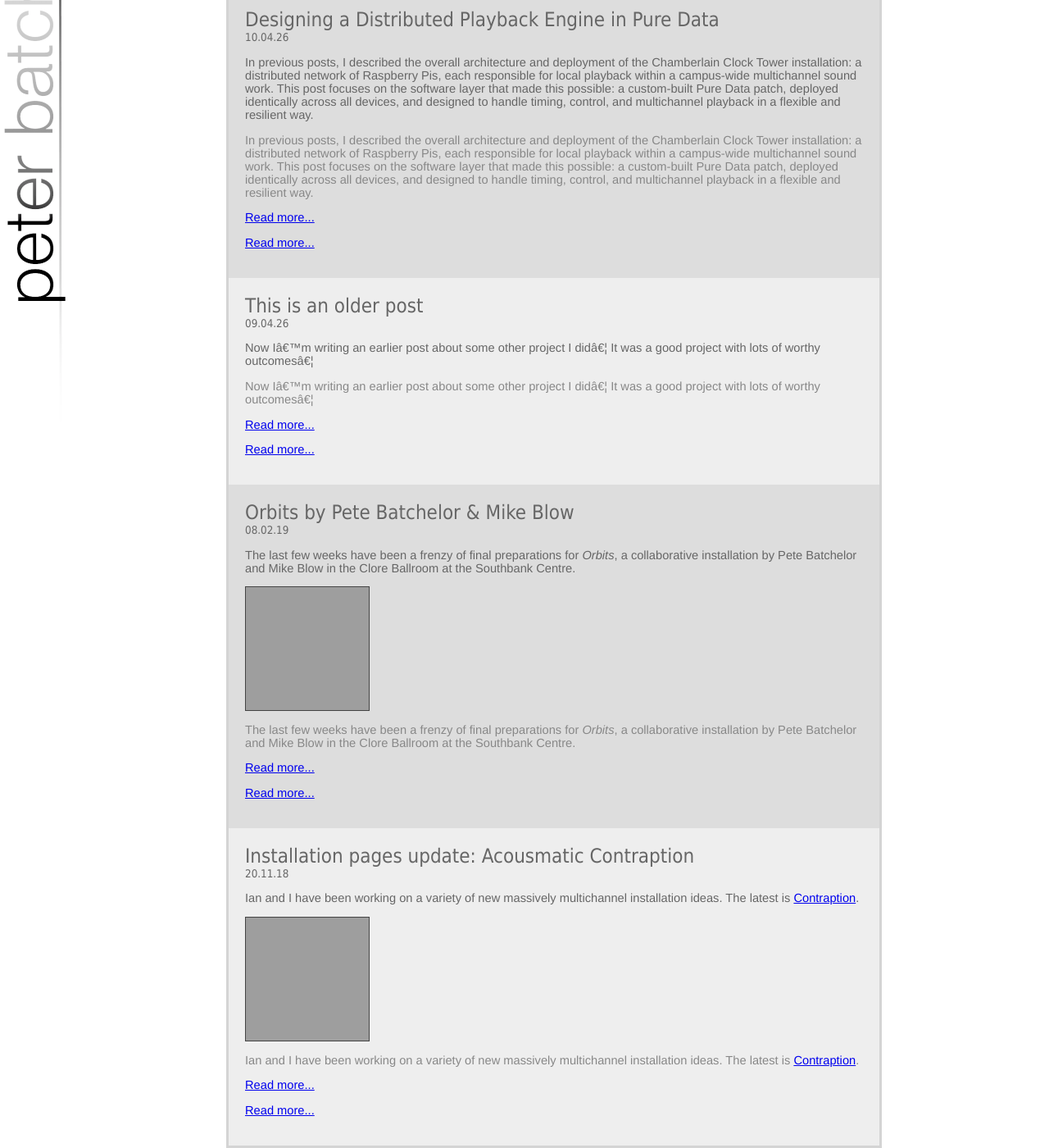
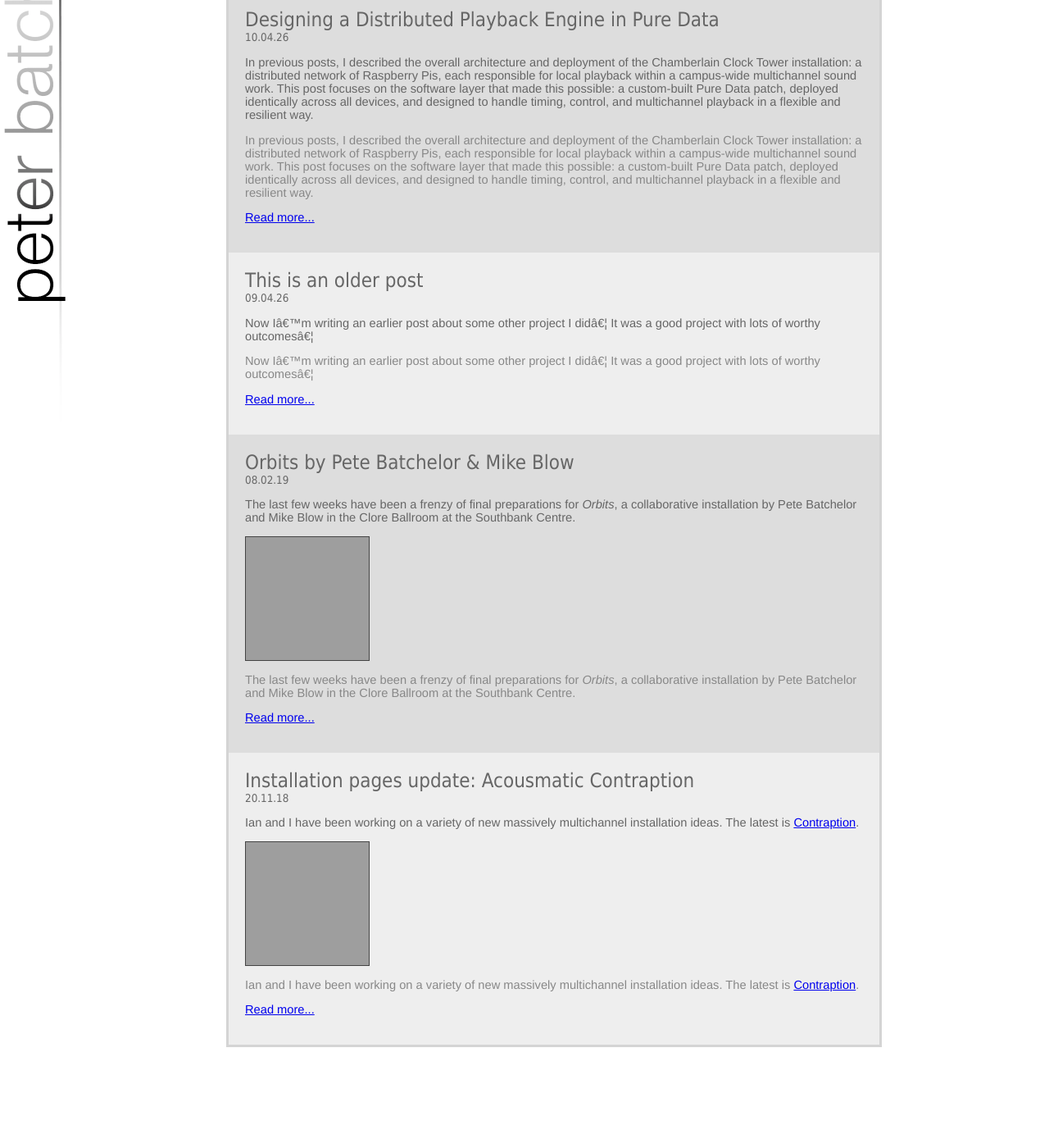
Before and after one commit to acousma74/peterbatchelor, a Jekyll site: the page built from index.md, in a window 1280 px wide and 1400 px high, scrolled down 199 px. Shown: the whole window at 82% size. Built offline with Jekyll 4.4.1, drawn with Linux system fonts in a browser that asks for light colours; after the commit the page ends 1476 px from its top, so only the background shows below that; grey boxes are pictures that could not be loaded.

Commit message:
errorCorrect

```diff
--- a/index.md
+++ b/index.md
@@ -28,7 +28,6 @@ permalink: /index.html
           <p><a href="{{ site.baseurl }}{{ post.url }}">Read more...</a></p>
         </div>
 
-      <p><a href="{{ site.baseurl }}{{ post.url }}">Read more...</a></p>
     </td>
   </tr>
   {% endfor %}
```
